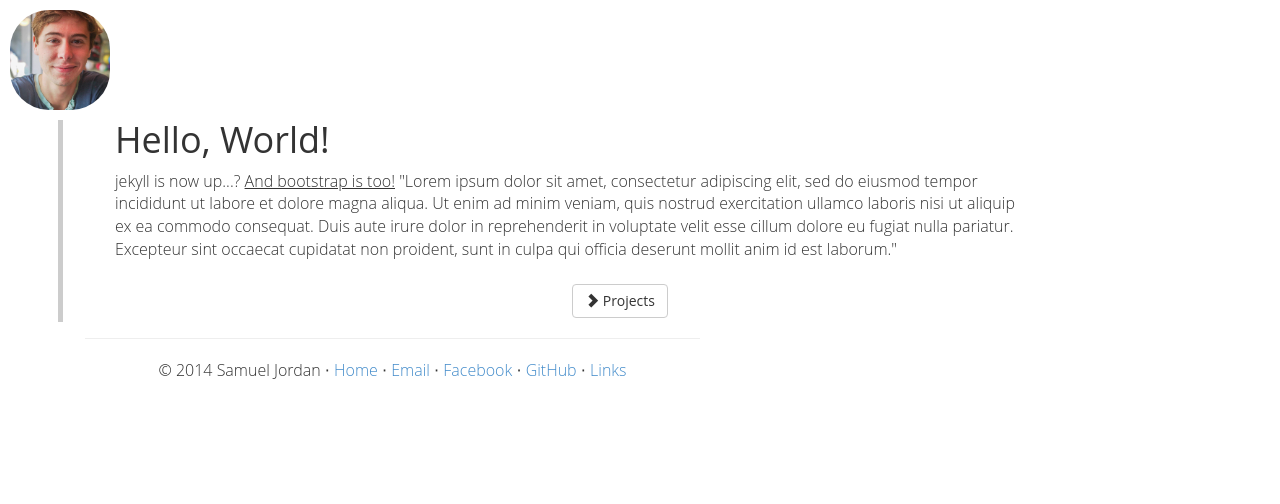
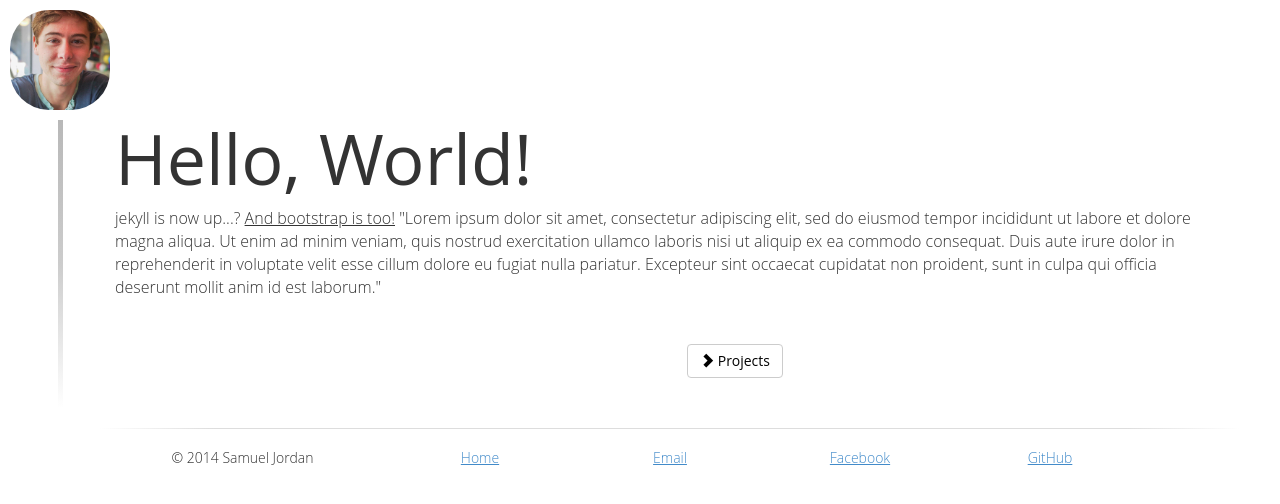
Before and after one commit to sfjordan/sfjordan.github.io, a Jekyll site: the page built from index.html, in a window 1280 px wide. Shown: the top 504 px of the page. Built offline with Jekyll 4.4.1, drawn with Linux system fonts in a browser that asks for light colours; nearby versions of some CDN libraries.

Commit message:
fix responsive stuff, add projects layout, add some pages, etc.

```diff
--- a/_includes/foot.html
+++ b/_includes/foot.html
@@ -1,16 +1,22 @@
 <footer>
     <center>
-        <hr />
-        &copy; 2014 Samuel Jordan
-        &sdot;
-        <a href="/">Home</a>
-        &sdot;
-        <a target="_blank" href="mailto:sfjordan@princeton.edu">Email</a>
-        &sdot;
-        <a target="_blank" href="http://www.facebook.com/samfjordan">Facebook</a>
-        &sdot;
-        <a target="_blank" href="http://www.github.com/sfjordan">GitHub</a>
-        &sdot;
-        <a href="/links.html">Links</a>
+        <div class="container text-center">
+            <div class="hr-faded"></div>
+                <div class="col-xs-3 col-sm-3 col-md-3">
+                    &copy; 2014 Samuel Jordan
+                </div>
+                <div class="col-xs-2 col-sm-2 col-md-2">
+                    <a href="/">Home</a>
+                </div>
+                <div class="col-xs-2 col-sm-2 col-md-2">
+                    <a target="_blank" href="mailto:sfjordan@princeton.edu">Email</a>
+                </div>
+                <div class="col-xs-2 col-sm-2 col-md-2">
+                    <a target="_blank" href="http://www.facebook.com/samfjordan">Facebook</a>
+                </div>
+                <div class="col-xs-2 col-sm-2 col-md-2">
+                    <a target="_blank" href="http://www.github.com/sfjordan">GitHub</a>
+                </div>
+        </div>
     </center>
 </footer>
--- a/_includes/head.html
+++ b/_includes/head.html
@@ -1,3 +1,4 @@
+<!DOCTYPE html>
 <head>
     <meta charset="utf-8">
     <title>
--- a/_layouts/default.html
+++ b/_layouts/default.html
@@ -1,14 +1,9 @@
-<!DOCTYPE html>
 <html>
     <body>
         {% include head.html %}
         <div class="container">
-            <div class="row-fluid">
-                <div class="span10">
-                    <div class="content-wrapper col-xs-7 col-sm-8 col-md-9 col-lg-10">
-                        {{ content }}
-                    </div>
-                </div>
+            <div class="content-wrapper col-xs-10 col-sm-11 col-md-11 col-lg-12">
+                {{ content }}
             </div>
         </div>
 
--- a/_layouts/post.html
+++ b/_layouts/post.html
@@ -3,7 +3,7 @@ layout: default
 ---
 <div class="post">
     <header class="post-header">
-        <h1 class="post-title">{{ page.title }}</h1>
+        <h2 class="post-title">{{ page.title }}</h2>
         <p class="post-meta">{{ page.date | date: "%b %-d, %Y" }}{% if page.author %} • {{ page.author }}{% endif %}{% if page.meta %} • {{ page.meta }}{% endif %}</p>
     </header>
 
--- a/css/custom.css
+++ b/css/custom.css
@@ -17,6 +17,15 @@
     left: 58px;
     width: 5px;
     bottom: 160px;
+    background: -webkit-linear-gradient(#B8B8B8, #CCC, #FFF); /* For Safari 5.1 to 6.0 */
+    background: -o-linear-gradient(#B8B8B8, #CCC, #FFF); /* For Opera 11.1 to 12.0 */
+    background: -moz-linear-gradient(#B8B8B8, #CCC, #FFF); /* For Firefox 3.6 to 15 */
+    background: linear-gradient(#B8B8B8, #CCC, #FFF); /* Standard syntax */
+}
+
+footer {
+    padding-top: 30px;
+    font-size: 14px;
 }
 
 body {
@@ -31,3 +40,45 @@ body {
 .content-wrapper {
     padding-top: 100px;
 }
+
+h1 {
+    font-size: 70px;
+}
+
+.link-button {
+    color: black !important;
+    text-decoration: none;
+}
+
+.post-list li {
+    padding-left: 50px;
+}
+
+a {
+    text-decoration: underline;
+}
+
+.hr-faded {
+  clear: both;
+  float: none;
+  height: 1px;
+  margin: 1.4em 0;
+  border: none;
+  background: #ddd;
+  background-image: -webkit-gradient(
+      linear,
+      left bottom,
+      right bottom,
+      color-stop(0, rgb(255,255,255)),
+      color-stop(0.1, rgb(221,221,221)),
+      color-stop(0.9, rgb(221,221,221)),
+      color-stop(1, rgb(255,255,255))
+  );
+  background-image: -moz-linear-gradient(
+      left center,
+      rgb(255,255,255) 0%,
+      rgb(221,221,221) 10%,
+      rgb(221,221,221) 90%,
+      rgb(255,255,255) 100%
+  );
+}
--- a/index.html
+++ b/index.html
@@ -7,10 +7,10 @@ title: Home
 jekyll is now up...?
 <u>And bootstrap is too!</u>
 "Lorem ipsum dolor sit amet, consectetur adipiscing elit, sed do eiusmod tempor incididunt ut labore et dolore magna aliqua. Ut enim ad minim veniam, quis nostrud exercitation ullamco laboris nisi ut aliquip ex ea commodo consequat. Duis aute irure dolor in reprehenderit in voluptate velit esse cillum dolore eu fugiat nulla pariatur. Excepteur sint occaecat cupidatat non proident, sunt in culpa qui officia deserunt mollit anim id est laborum."
-<br /><br />
-<center style="padding-left:90px">
-    <button class="btn btn-default" href="/">
+<br /><br /><br />
+<center style="padding-left:130px">
+    <a class="btn btn-default link-button" href="/projects.html">
         <span class="glyphicon glyphicon-chevron-right"></span>
         Projects
-    </button>
+    </a>
 </center>
```
Also changed, not shown: _layouts/project.html (added, +16 -0 lines), _posts/2014-08-24-EverKindle.md (added, +7 -0 lines), projects.html (added, +20 -0 lines).
